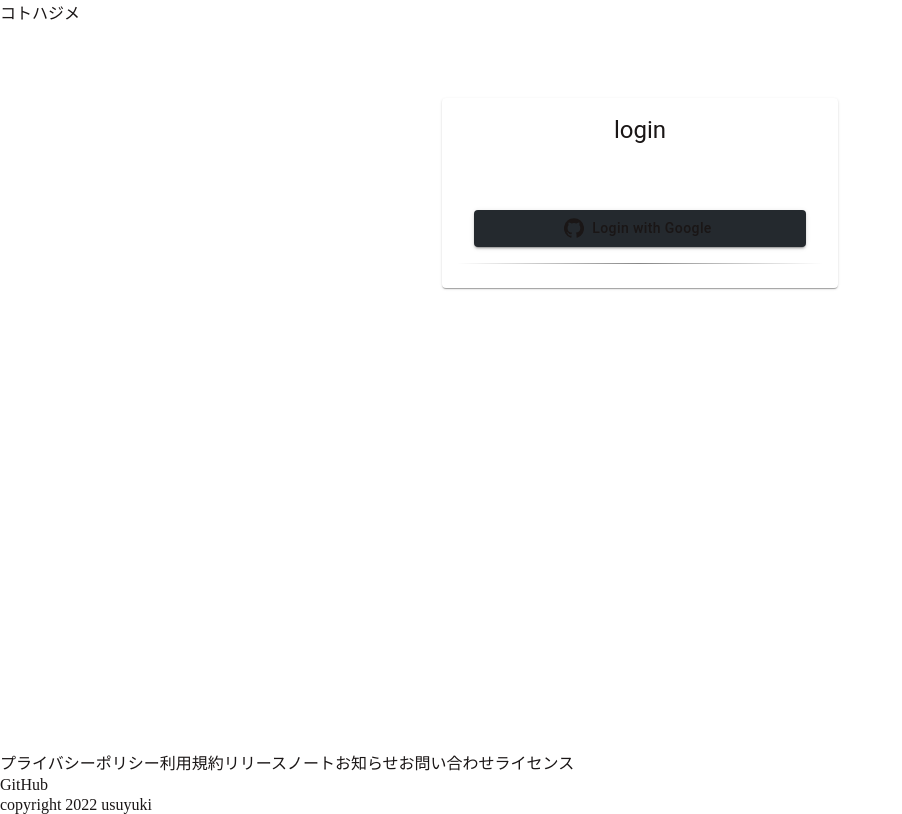
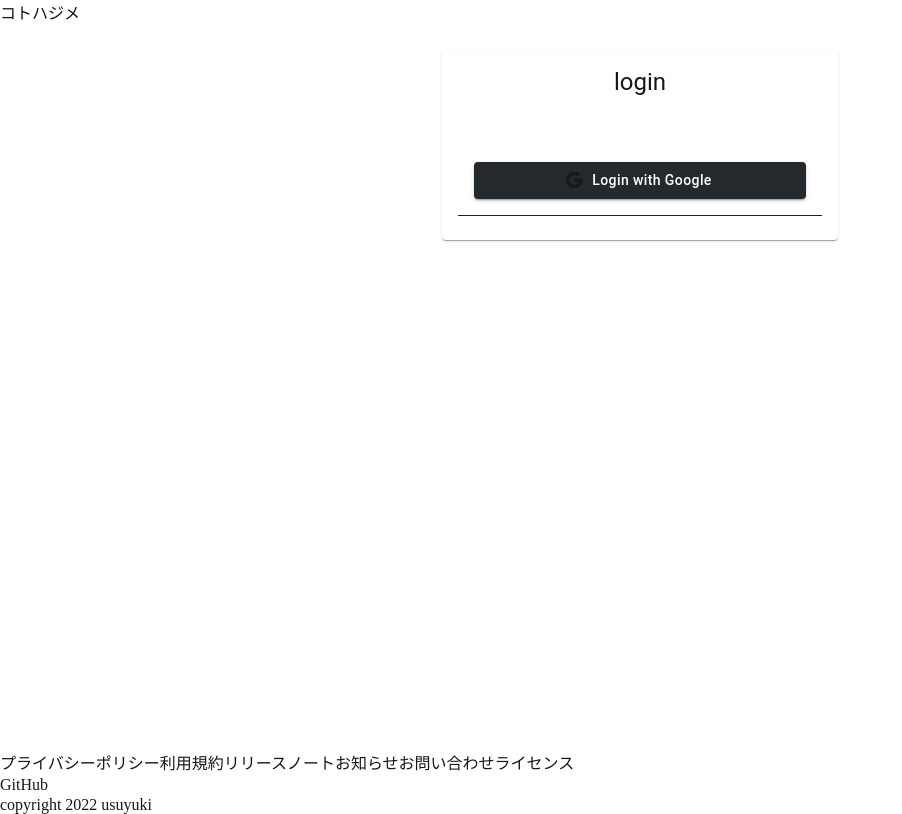
Before and after one commit to Usuyuki/front.kotohazi.me, a Next.js app: page /login in a window 1280 px wide. Shown: the whole page, without its empty margins (0-902 px from the left). Built offline with nearby package versions, Linux system fonts and the light colour scheme; a web font is replaced by a local one.

Commit message:
feat material-ui→muiにバージョンアップ🚀

```diff
--- a/src/components/common/info/GeneralAlert.tsx
+++ b/src/components/common/info/GeneralAlert.tsx
@@ -1,6 +1,6 @@
 import React, { FC } from 'react';
-import Alert from '@material-ui/lab/Alert';
-import AlertTitle from '@material-ui/lab/AlertTitle';
+import Alert from '@mui/lab/Alert';
+import AlertTitle from '@mui/lab/AlertTitle';
 
 type Props = {
   type: 'error' | 'info' | 'success' | 'warning';
--- a/src/components/login/LoginAlert.tsx
+++ b/src/components/login/LoginAlert.tsx
@@ -1,5 +1,5 @@
 import React, { FC } from 'react';
-import GeneralAlert from '../common/info/GeneralAlert';
+import GeneralAlert from '@/components/common/info/GeneralAlert';
 import { UNKNOWN_STATUS, INTERNAL_SERVER_ERROR } from '@/constants/statusCode';
 
 type Props = {
--- a/src/components/login/LoginButton.tsx
+++ b/src/components/login/LoginButton.tsx
@@ -1,6 +1,6 @@
 import React, { FC } from 'react';
-import Button from '@material-ui/core/Button';
-import GitHubIcon from '@material-ui/icons/GitHub';
+import Button from '@mui/material/Button';
+import GoogleIcon from '@mui/icons-material/Google';
 import { Provider } from '@/types/models/OAuth';
 
 type Props = {
@@ -10,7 +10,7 @@ type Props = {
 const LoginButton: FC<Props> = ({ handleSocialLoginRequest }) => (
   <Button
     variant='contained'
-    startIcon={<GitHubIcon />}
+    startIcon={<GoogleIcon />}
     fullWidth
     style={{ color: '#fff', backgroundColor: '#24292e', textTransform: 'none' }}
     onClick={() => {
--- a/src/components/login/LoginElement.tsx
+++ b/src/components/login/LoginElement.tsx
@@ -1,24 +1,16 @@
 import React, { FC } from 'react';
-import Backdrop from '@material-ui/core/Backdrop';
-import Box from '@material-ui/core/Box';
-import CircularProgress from '@material-ui/core/CircularProgress';
-import Container from '@material-ui/core/Container';
-import Card from '@material-ui/core/Card';
-import CardHeader from '@material-ui/core/CardHeader';
-import CardContent from '@material-ui/core/CardContent';
-import { useTheme, makeStyles } from '@material-ui/core/styles';
-import VisitorHeader from '../headers/VisitorHeader';
+import Backdrop from '@mui/material/Backdrop';
+import Box from '@mui/material/Box';
+import CircularProgress from '@mui/material/CircularProgress';
+import Container from '@mui/material/Container';
+import Card from '@mui/material/Card';
+import CardHeader from '@mui/material/CardHeader';
+import CardContent from '@mui/material/CardContent';
+import VisitorHeader from '@/components/headers/VisitorHeader';
 import LoginAlert from './LoginAlert';
-import NormalFooter from '../footers/NormalFooter';
+import NormalFooter from '@/components/footers/NormalFooter';
 import { Provider } from '@/types/models/OAuth';
 import LoginButton from './LoginButton';
-
-const useStyles = makeStyles(() => ({
-  decorationLine: {
-    borderImage: 'linear-gradient(0.25turn, transparent, #888, transparent)',
-    borderImageSlice: 1,
-  },
-}));
 
 type Props = {
   socialLoginStatusCode?: number;
@@ -27,17 +19,15 @@ type Props = {
 };
 
 const Login: FC<Props> = ({ socialLoginStatusCode, isLoading, handleSocialLoginRequest }) => {
-  const theme = useTheme();
-  const classes = useStyles();
   return (
     <Box display='flex' flexDirection='column' minHeight='100vh'>
       <VisitorHeader />
       <main style={{ flex: 1 }}>
         <Container maxWidth='xs'>
-          <Card style={{ margin: `${theme.spacing(6)}px 0` }}>
+          <Card>
             <CardHeader title='login' style={{ textAlign: 'center' }} />
             <CardContent>
-              <Box p={2} borderBottom={1} className={classes.decorationLine}>
+              <Box p={2} borderBottom={1}>
                 {socialLoginStatusCode && <LoginAlert statusCode={socialLoginStatusCode} />}
                 <Box mt={2}>
                   <LoginButton handleSocialLoginRequest={handleSocialLoginRequest} />
@@ -48,7 +38,7 @@ const Login: FC<Props> = ({ socialLoginStatusCode, isLoading, handleSocialLoginR
         </Container>
       </main>
       <NormalFooter />
-      <Backdrop style={{ zIndex: theme.zIndex.drawer + 1 }} open={isLoading}>
+      <Backdrop style={{}} open={isLoading}>
         <CircularProgress color='inherit' />
       </Backdrop>
     </Box>
```
Also changed, not shown: package.json (+5 -3 lines), src/components/login/SocialLoginProgress.tsx (+8 -8 lines), 1 other file (tests, documents, lock files or other folders).
